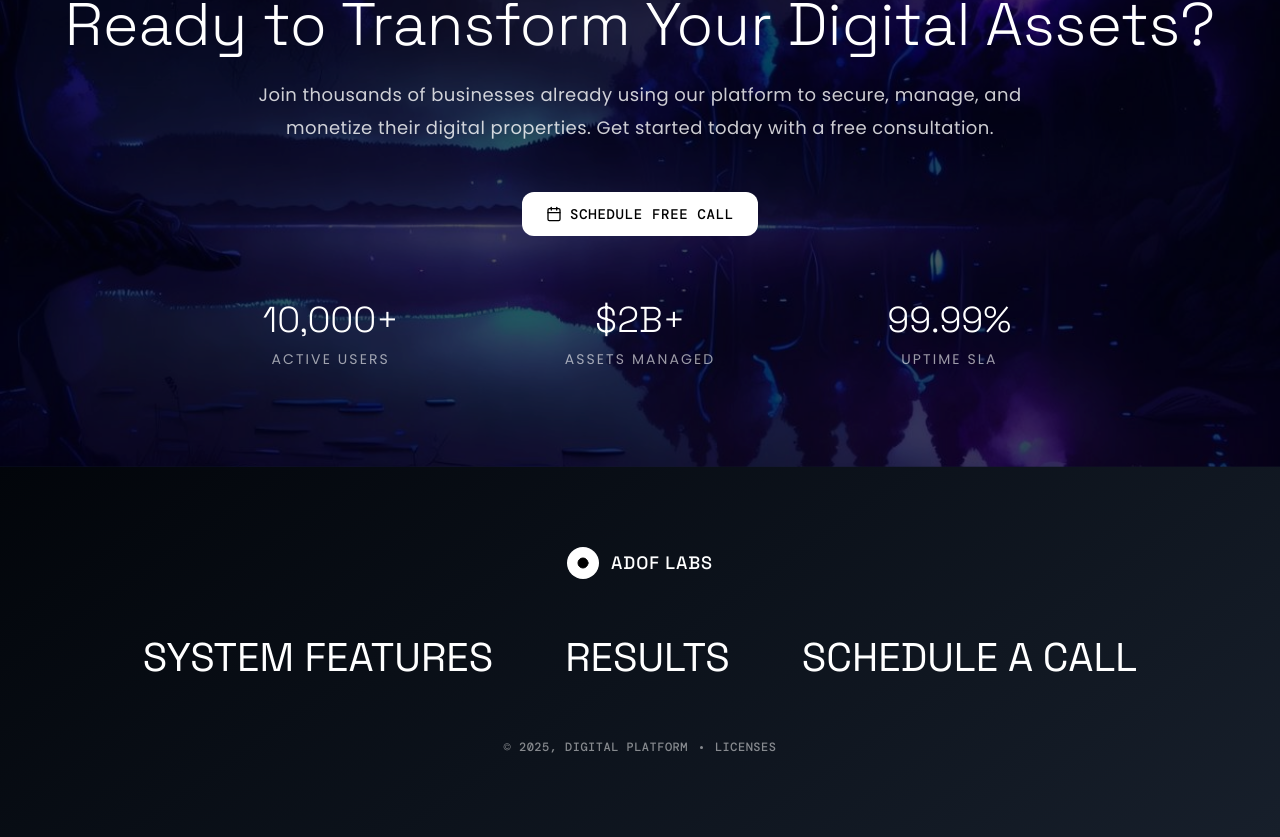
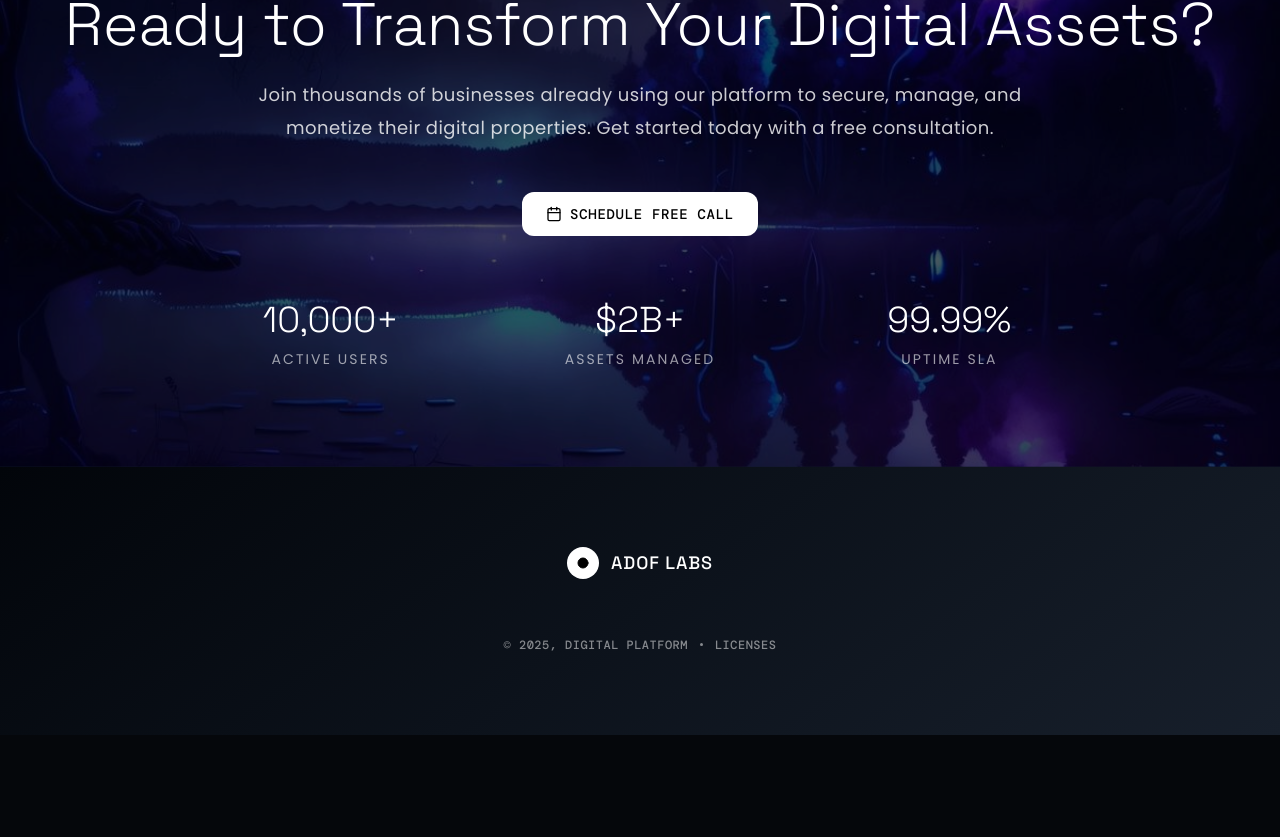
Before and after one commit to yogesh123-coder/Adof-Labs, a React (Vite) app: page / in a window 1280 px wide. Shown: the part 6689-7526 px from the top of the page. After the commit the page ends 7424 px from the top, so only its background shows below. Built offline with nearby package versions, Linux system fonts and the light colour scheme; the HTML template or start-up script is replaced by a standard one.

Commit message:
Visual edit in Lovable

```diff
--- a/src/components/Footer.tsx
+++ b/src/components/Footer.tsx
@@ -17,23 +17,7 @@ const Footer = () => {
         </div>
 
         {/* Navigation Links */}
-        <div className="flex flex-col sm:flex-row justify-center items-center gap-8 sm:gap-16">
-          <Link to="/system-features" className="p-1 flex justify-center items-center">
-            <div className="text-white text-2xl sm:text-[40px] font-space-grotesk font-normal uppercase leading-[28.80px] sm:leading-[38.40px] hover:text-white/80 transition-colors cursor-pointer">
-              System Features
-            </div>
-          </Link>
-          <Link to="/results" className="p-1 flex justify-center items-center">
-            <div className="text-white text-2xl sm:text-[40px] font-space-grotesk font-normal uppercase leading-[28.80px] sm:leading-[38.40px] hover:text-white/80 transition-colors cursor-pointer">
-              Results
-            </div>
-          </Link>
-          <Link to="/schedule-call" className="p-1 flex justify-center items-center">
-            <div className="text-white text-2xl sm:text-[40px] font-space-grotesk font-normal uppercase leading-[28.80px] sm:leading-[38.40px] hover:text-white/80 transition-colors cursor-pointer">
-              Schedule a Call
-            </div>
-          </Link>
-        </div>
+
 
         {/* Copyright and Legal */}
         <div className="flex flex-col sm:flex-row justify-center items-center gap-2 sm:gap-3">
```
